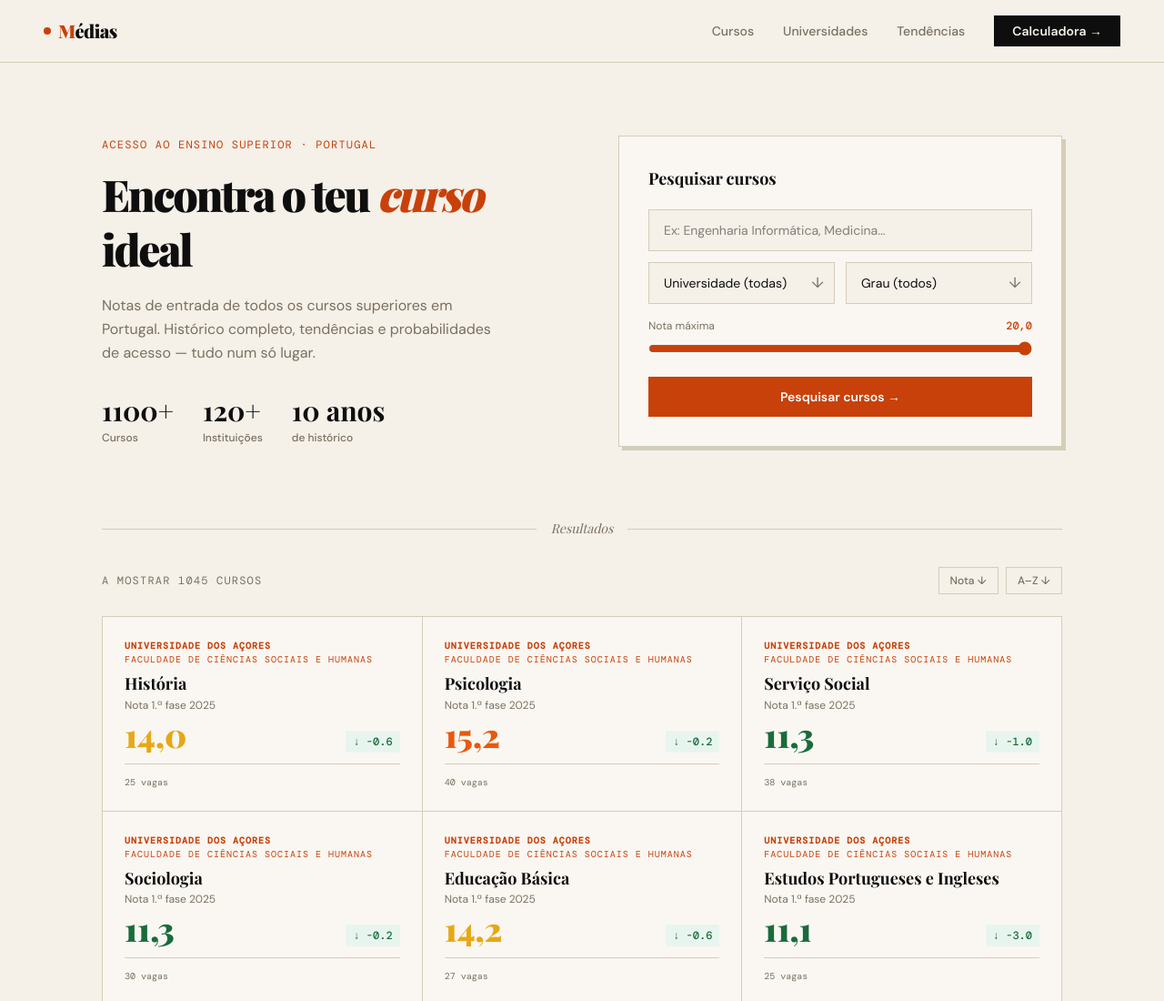
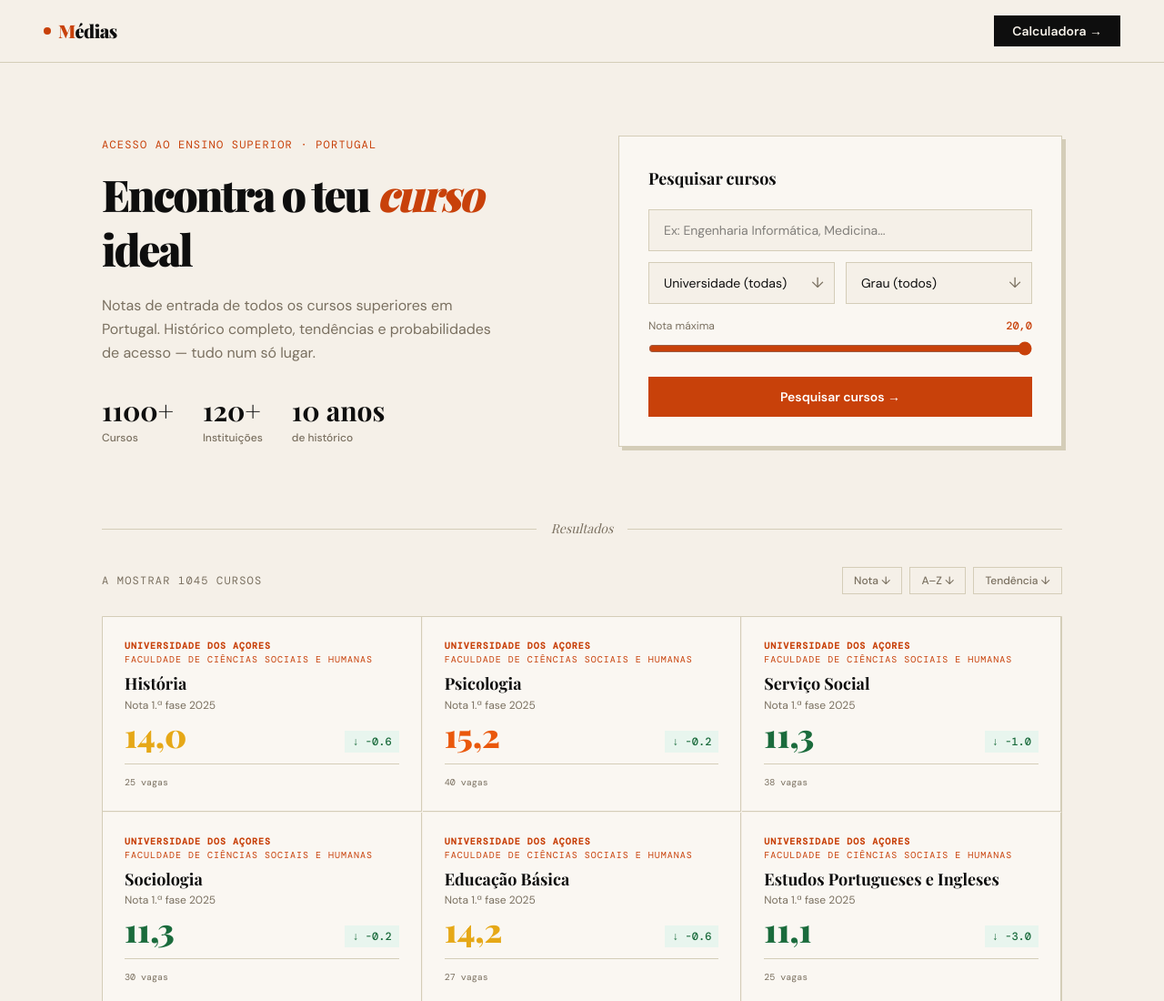
Before and after one commit to julianX0/medias, an Astro site: page / in a window 1280 px wide. Shown: the top 1100 px of the page at 91% size. Built offline with nearby package versions, Linux system fonts and the light colour scheme; Astro itself is replaced by a stand-in of ours.

Commit message:
responsive + mobile fixes

```diff
--- a/src/pages/index.astro
+++ b/src/pages/index.astro
@@ -17,27 +17,6 @@ const displayCourses = courses.filter((c) => c.notas[2025]);
       <div><span class="text-[#c8410a]">M</span>édias</div>
     </div>
     <ul class="hidden md:flex gap-8 list-none items-center">
-      <li>
-        <a
-          href="#"
-          class="text-sm text-[#7a7060] hover:text-[#0e0e0e] transition-colors font-medium"
-          >Cursos</a
-        >
-      </li>
-      <li>
-        <a
-          href="#"
-          class="text-sm text-[#7a7060] hover:text-[#0e0e0e] transition-colors font-medium"
-          >Universidades</a
-        >
-      </li>
-      <li>
-        <a
-          href="#"
-          class="text-sm text-[#7a7060] hover:text-[#0e0e0e] transition-colors font-medium"
-          >Tendências</a
-        >
-      </li>
       <li>
         <a
           href="#"
@@ -195,12 +174,17 @@ const displayCourses = courses.filter((c) => c.notas[2025]);
           class="sort-btn px-3 py-1.5 border border-[#d4cdb8] text-xs font-medium text-[#7a7060]"
           data-sort="az">A–Z <span class="sort-arrow-az">↓</span></button
         >
+        <button
+          class="sort-btn px-3 py-1.5 border border-[#d4cdb8] text-xs font-medium text-[#7a7060]"
+          data-sort="trend"
+          >Tendência <span class="sort-arrow-trend">↓</span></button
+        >
       </div>
     </div>
 
     <div
       id="courseGrid"
-      class="grid grid-cols-1 md:grid-cols-2 lg:grid-cols-3 gap-px bg-[#d4cdb8] border border-[#d4cdb8]"
+      class="grid grid-cols-1 md:grid-cols-2 lg:grid-cols-3 gap-px bg-transparent border border-[#d4cdb8]"
     >
       {
         displayCourses.map((course) => {
@@ -243,21 +227,25 @@ const displayCourses = courses.filter((c) => c.notas[2025]);
                   : "— 0,0";
           return (
             <div
-              class="course-card bg-[#faf7f2] p-6 cursor-pointer relative overflow-hidden flex flex-col"
-              data-curso={course.curso}
+            class="course-card bg-[#faf7f2] p-6 cursor-pointer relative overflow-hidden flex flex-col border-b border-r border-[#d4cdb8]"              data-curso={course.curso}
               data-uni={course.universidade}
               data-nota={course.notas[2025]}
               data-grau={course.grau}
+              data-diff={diff ?? "0"}
               onclick={`openDetail(${JSON.stringify(JSON.stringify(course))})`}
             >
               <div class="card-underline absolute bottom-0 left-0 h-0.5 bg-[#c8410a] w-0 transition-all duration-300" />
               <div class="font-mono text-[10px] tracking-widest text-[#c8410a] uppercase mb-2">
                 <span class="font-bold">
-                  {course.universidade.split("-")[0].trim()}
+                  {course.universidade.split(" - ")[0].trim()}
                 </span>
-                {course.universidade.includes("-") && (
+                {course.universidade.includes(" - ") && (
                   <span class="block font-normal">
-                    {course.universidade.split("-").slice(1).join("-").trim()}
+                    {course.universidade
+                      .split(" - ")
+                      .slice(1)
+                      .join(" - ")
+                      .trim()}
                   </span>
                 )}
               </div>
@@ -495,7 +483,11 @@ const displayCourses = courses.filter((c) => c.notas[2025]);
     filterCards();
 
     // ---- SORT ----
-    const sortDirection: Record<string, string> = { grade: "desc", az: "asc" };
+    const sortDirection: Record<string, string> = {
+      grade: "desc",
+      az: "asc",
+      trend: "desc",
+    };
 
     document.querySelectorAll(".sort-btn").forEach((btn) => {
       btn.addEventListener("click", () => {
@@ -507,8 +499,10 @@ const displayCourses = courses.filter((c) => c.notas[2025]);
 
         const gradeArrow = document.querySelector(".sort-arrow-grade")!;
         const azArrow = document.querySelector(".sort-arrow-az")!;
+        const trendArrow = document.querySelector(".sort-arrow-trend")!;
         gradeArrow.textContent = sortDirection["grade"] === "desc" ? "↓" : "↑";
         azArrow.textContent = sortDirection["az"] === "asc" ? "↓" : "↑";
+        trendArrow.textContent = sortDirection["trend"] === "desc" ? "↓" : "↑";
 
         document.querySelectorAll(".sort-btn").forEach((b) => {
           b.classList.remove(
@@ -527,6 +521,11 @@ const displayCourses = courses.filter((c) => c.notas[2025]);
               parseFloat(b.dataset.nota || "0") -
               parseFloat(a.dataset.nota || "0");
             return dir === "desc" ? diff : -diff;
+          }
+          if (sort === "trend") {
+            const diffA = parseFloat(a.dataset.diff || "0");
+            const diffB = parseFloat(b.dataset.diff || "0");
+            return dir === "desc" ? diffB - diffA : diffA - diffB;
           }
           const diff = (a.dataset.curso || "").localeCompare(
             b.dataset.curso || "",
@@ -551,7 +550,7 @@ const displayCourses = courses.filter((c) => c.notas[2025]);
         : "—";
 
       document.getElementById("d-area")!.textContent = course.universidade
-        .split("-")[0]
+        .split(" - ")[0]
         .trim();
       document.getElementById("d-title")!.textContent = course.curso;
       document.getElementById("d-uni")!.textContent = course.universidade;
```
Also changed, not shown: public/favicon.ico, public/favicon2.svg (renamed from public/favicon.svg).
